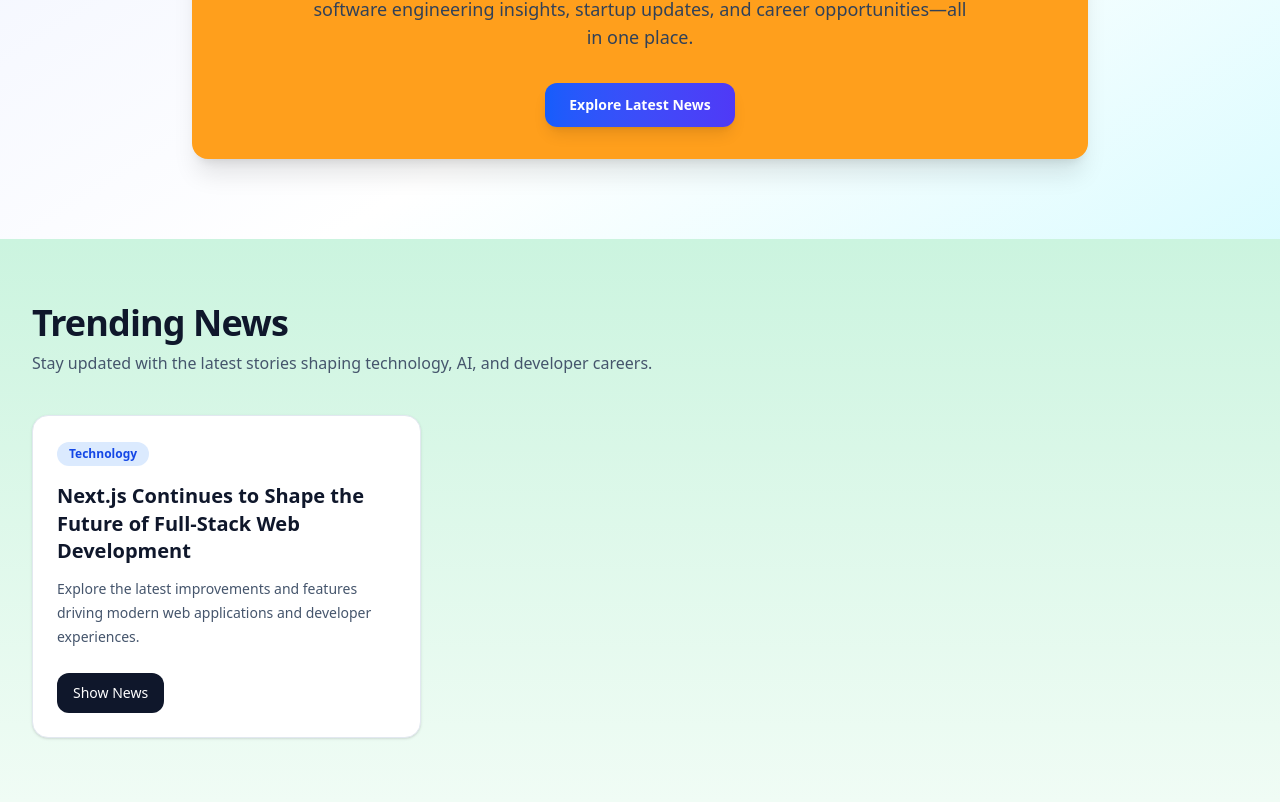
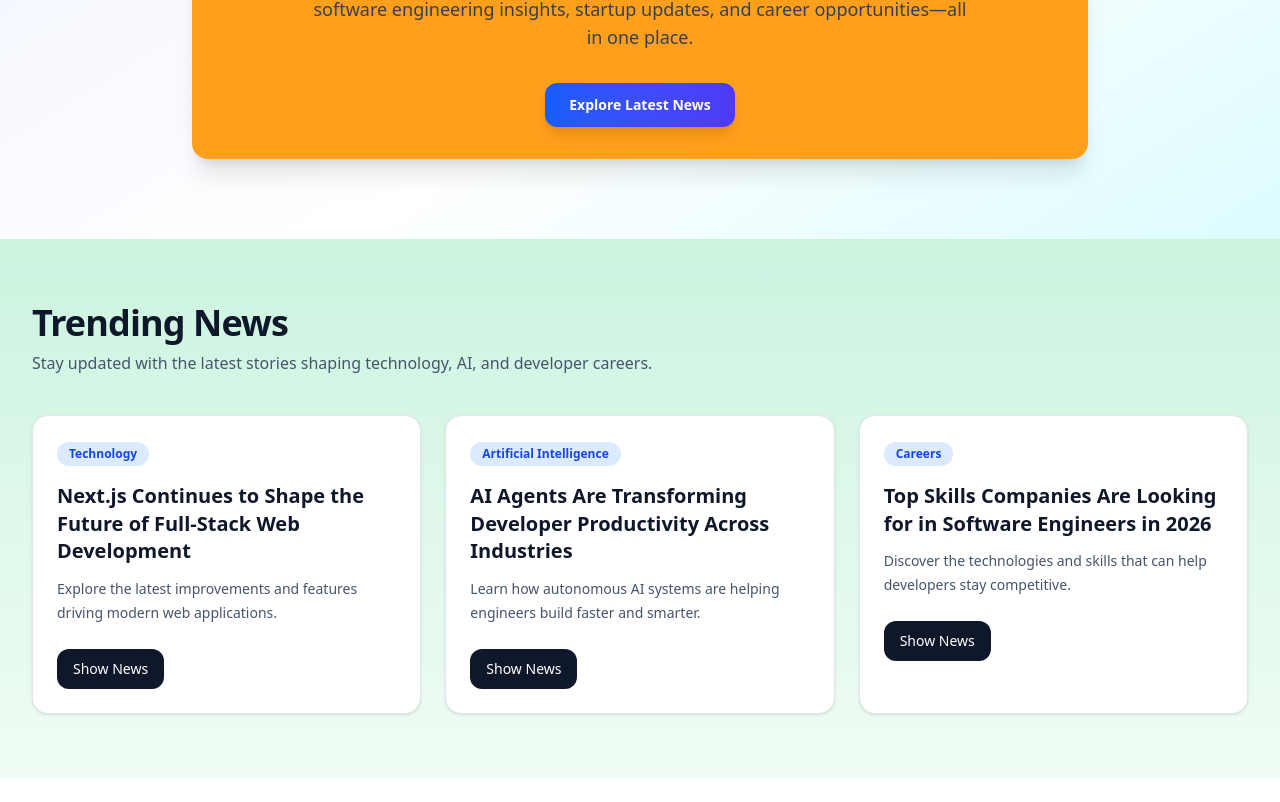
Before and after one commit to raushan-sinha/devdigest, a Next.js app: page / in a window 1280 px wide. Shown: the part 354-1156 px from the top of the page. After the commit the page ends 1132 px from the top, so only its background shows below. Built offline with nearby package versions, Linux system fonts and the light colour scheme.

Commit message:
Added logic for showing News

```diff
--- a/components/pages/home/sections/TrendingNews.tsx
+++ b/components/pages/home/sections/TrendingNews.tsx
@@ -1,3 +1,4 @@
+import { trendingNewsData } from "@/data/trendingNews";
 import Link from "next/link";
 
 export default function TrendingNews() {
@@ -17,17 +18,18 @@ export default function TrendingNews() {
                 </div>
 
                 <div className="grid gap-6 sm:grid-cols-2 lg:grid-cols-3">
-                    <article className="group rounded-2xl border border-slate-200 bg-white p-6 shadow-sm transition-all duration-300 hover:-translate-y-1 hover:shadow-lg">
+                    {trendingNewsData.map((news) => (
+                        <article key={news.id} className="group rounded-2xl border border-slate-200 bg-white p-6 shadow-sm transition-all duration-300 hover:-translate-y-1 hover:shadow-lg">
                             <span className="inline-flex rounded-full bg-blue-100 px-3 py-1 text-xs font-semibold text-blue-700">
-                            Technology
+                                {news.category}
                             </span>
 
                             <h3 className="mt-4 text-xl font-semibold leading-snug text-slate-900">
-                            Next.js Continues to Shape the Future of Full-Stack Web Development
+                                {news.title}
                             </h3>
 
                             <p className="mt-3 text-sm leading-6 text-slate-600">
-                            Explore the latest improvements and features driving modern web applications and developer experiences.
+                                {news.description}
                             </p>
 
                             <Link
@@ -37,6 +39,7 @@ export default function TrendingNews() {
                                 Show News
                             </Link>
                         </article>
+                    ))}
                 </div>
             </div>
         </section>
```
Lines whose indentation alone changed are shown as unchanged.
